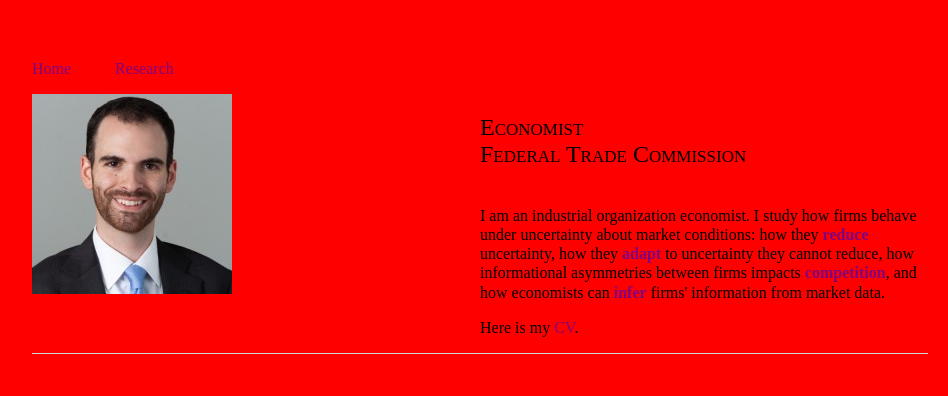
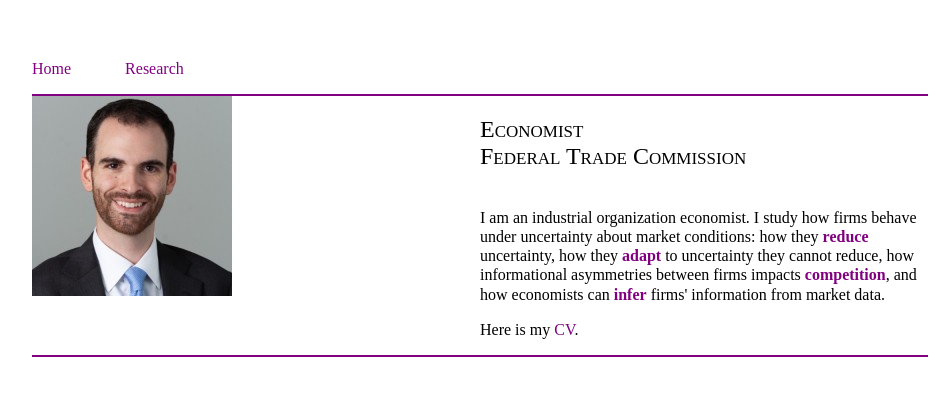
Before and after one commit to mleisten/mleisten.github.io, a Jekyll site: the page built from index.html, in a window 1280 px wide. Shown: the top 396 px of the page, without its empty margins (160-1108 px from the left). Built offline with Jekyll 4.4.1, drawn with Linux system fonts in a browser that asks for light colours.

Commit message:
Update main.css

```diff
--- a/css/main.css
+++ b/css/main.css
@@ -1,17 +1,20 @@
 body {
     margin: 60px auto;
     width: 70%;
-    background-color: red;
+}
+nav {
+    border-bottom: 2px solid purple;
 }
 nav ul, footer ul {
     font-family:'Times New Roman', 'Times', 'Serif';
     padding: 0px;
     list-style: none;
     font-weight: normal;
+    color: purple
 }
 nav ul li, footer ul li {
     display: inline;
-    margin-right: 40px;
+    margin-right: 50px;
 }
 footer ul {
     float: right;
@@ -45,8 +48,9 @@ p {
 }
 p b {color: purple;
 }
+
 footer {
-    border-top: 1px solid #d5d5d5;
+    border-top: 2px solid purple;
     font-size: .8em;
 }
 
```
